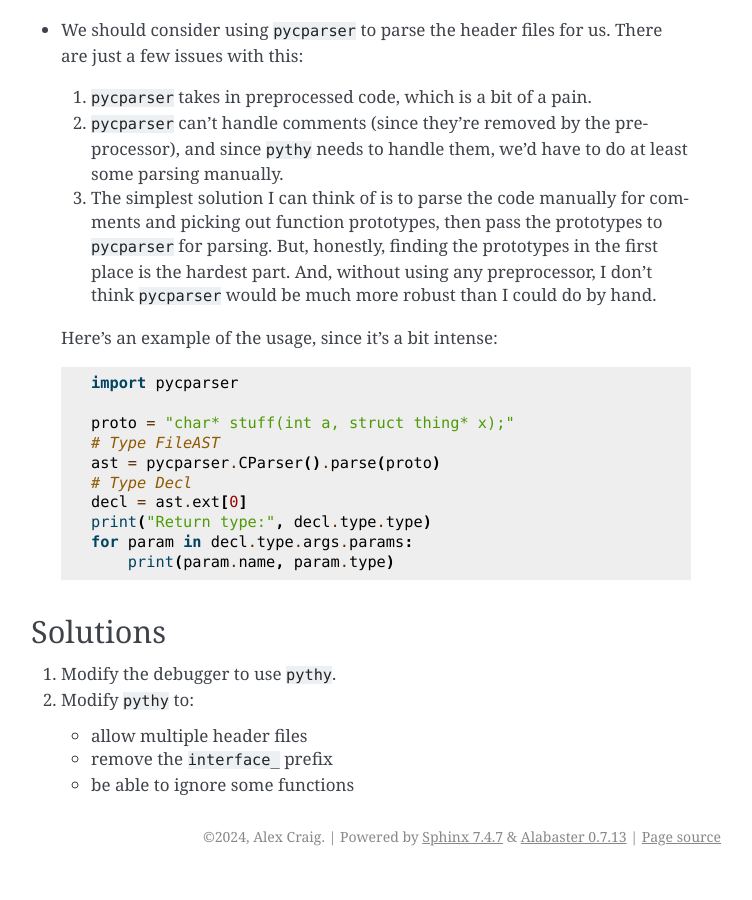
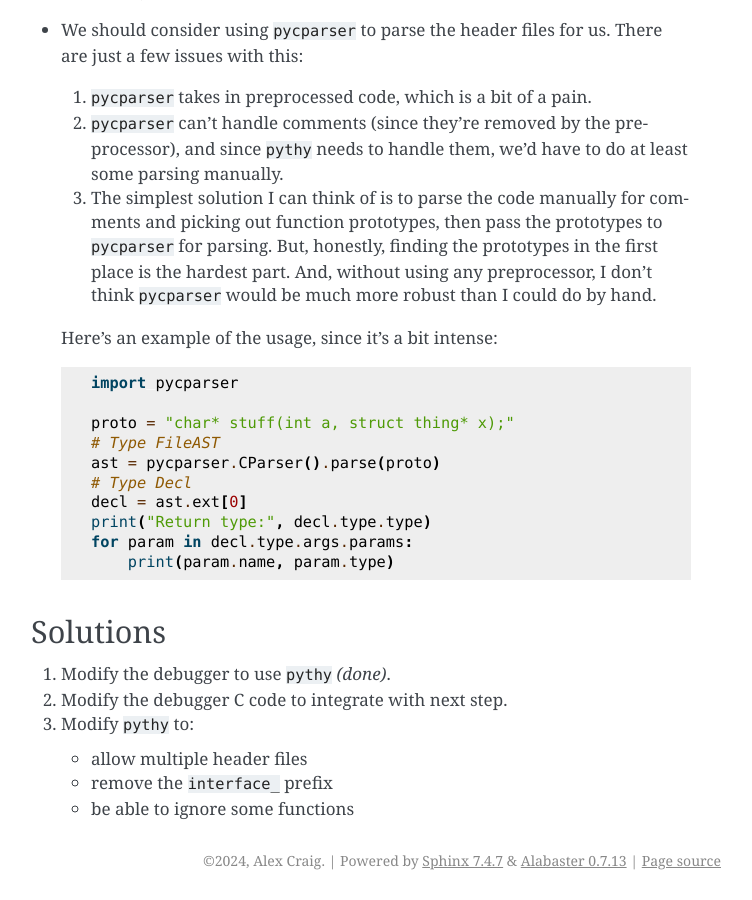
Before and after one commit to alexcraig777/pythy, a Sphinx documentation site: the page built from docs/issues.rst, in a window 1280 px wide and 900 px high, scrolled down 1219 px. Shown: the whole window, without its empty margins (389-1141 px from the left). Built offline with Sphinx 7.4.7, drawn with Linux system fonts in a browser that asks for light colours; before the commit the page ends 2095 px from its top, so only the background shows below that.

Commit message:
Update todo list

```diff
--- a/docs/issues.rst
+++ b/docs/issues.rst
@@ -96,7 +96,9 @@ with my debugger.
 Solutions
 ---------
 
-#. Modify the debugger to use ``pythy``.
+#. Modify the debugger to use ``pythy`` *(done)*.
+
+#. Modify the debugger C code to integrate with next step.
 
 #. Modify ``pythy`` to:
 
```
